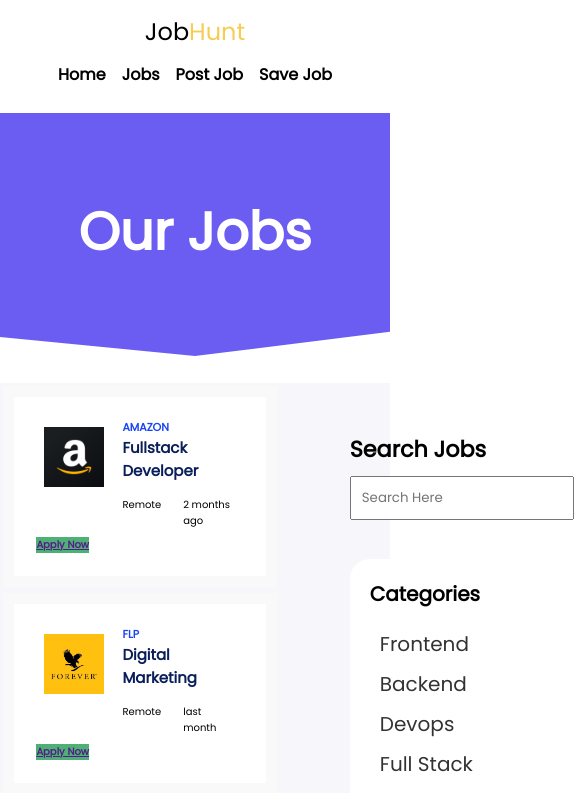
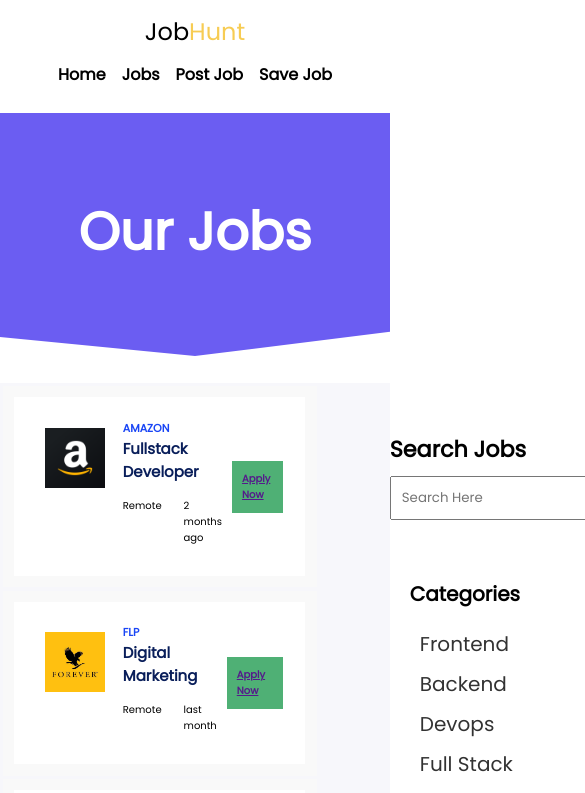
Before and after one commit to Ivanmenko/job-portal-React-, a React (Create React App) app: page /Jobs in a window 390 px wide. Shown: the top 793 px of the page, 585 px wide, since content can reach past the window. Built offline with nearby package versions, Linux system fonts and the light colour scheme.

Commit message:
fixed resposniveness of job page

```diff
--- a/src/Assets/jobs.json
+++ b/src/Assets/jobs.json
@@ -5,7 +5,7 @@
     "logo": "amazon.png",
     "position": "Fullstack Developer",
     "role": "Fullstack",
-    "level": "Frontend",
+    "level": "Full Stack",
     "experience": 1,
     "salary":10000,
     "location": "Remote",
@@ -64,7 +64,7 @@
     "company": "TCS",
     "logo": "tcs.webp",
     "position": "Jr. Devops Engineer",
-    "role": "Frontend",
+    "role": "Devops",
     "level": "Negative",
     "experience": 2,
     "salary": 15000,
--- a/src/components/Home/index.css
+++ b/src/components/Home/index.css
@@ -55,3 +55,8 @@ span {
 .social-media > img {
   width: 70px;
 }
+  @media (max-width: 640px){
+    .title{
+      font-size: 25px;
+    }
+  }
--- a/src/components/Jobs/index.css
+++ b/src/components/Jobs/index.css
@@ -2,7 +2,6 @@
   margin: 1%;
   padding: 0.7rem;
   background-color: #f9f9f9;
-  width: 100%;
 }
 .job-card {
   display: flex;
@@ -58,6 +57,7 @@
   background-color: #4fb075;
   display: flex;
   gap: 10px;
+  padding: 10px;
 }
 .job-posting >a:hover{
   background-color: #1945f5;
@@ -83,22 +83,23 @@
 .job-section{
   display: flex;
   background: #F7F7FB;
+  max-width: 100%;
 }
 .jobs-for-you{
   width: 100%;
 }
 .job-page{
-  width: 75%;
+  width:82%;
 }
 @media (max-width:855px)
 {
 .job-page{
-  display: flex;
-  flex-wrap: wrap;
   font-size: 10px;
 
 }
-
+.job-card{
+  display: flex;
+}
 .job-detail>h4 {
   font-size: 11px;
 }
@@ -108,9 +109,12 @@
   font-size: 10px;
   flex-wrap: wrap;
 }
-.job-card{
-  flex-direction: column;
-  flex-wrap: wrap;
-  align-items: flex-start;
 }
+.save-button{
+  font-size: 22px;
 }
+.job-button{
+  display: flex;
+  align-items: center;
+  gap: 30px;
+}
```
